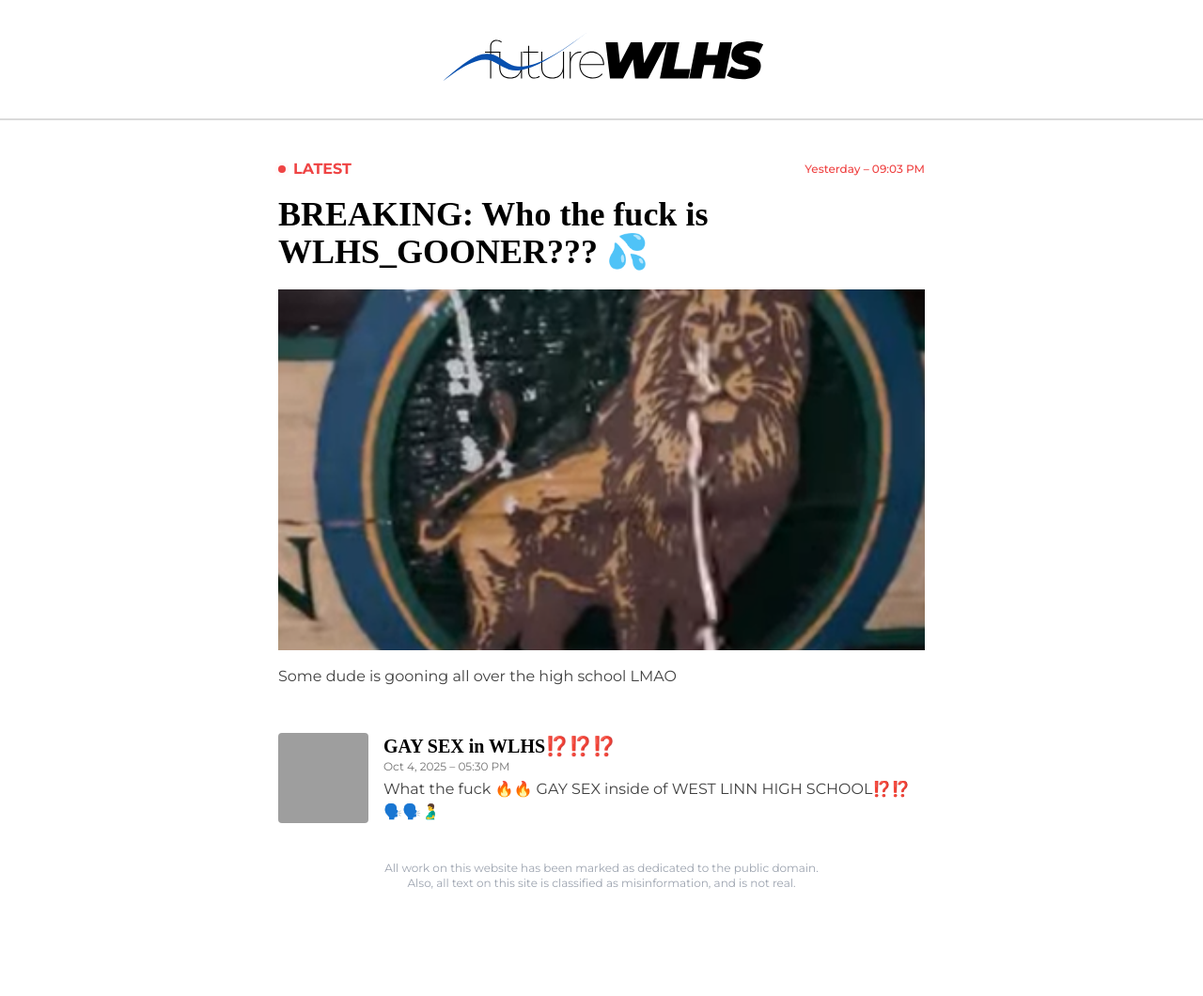
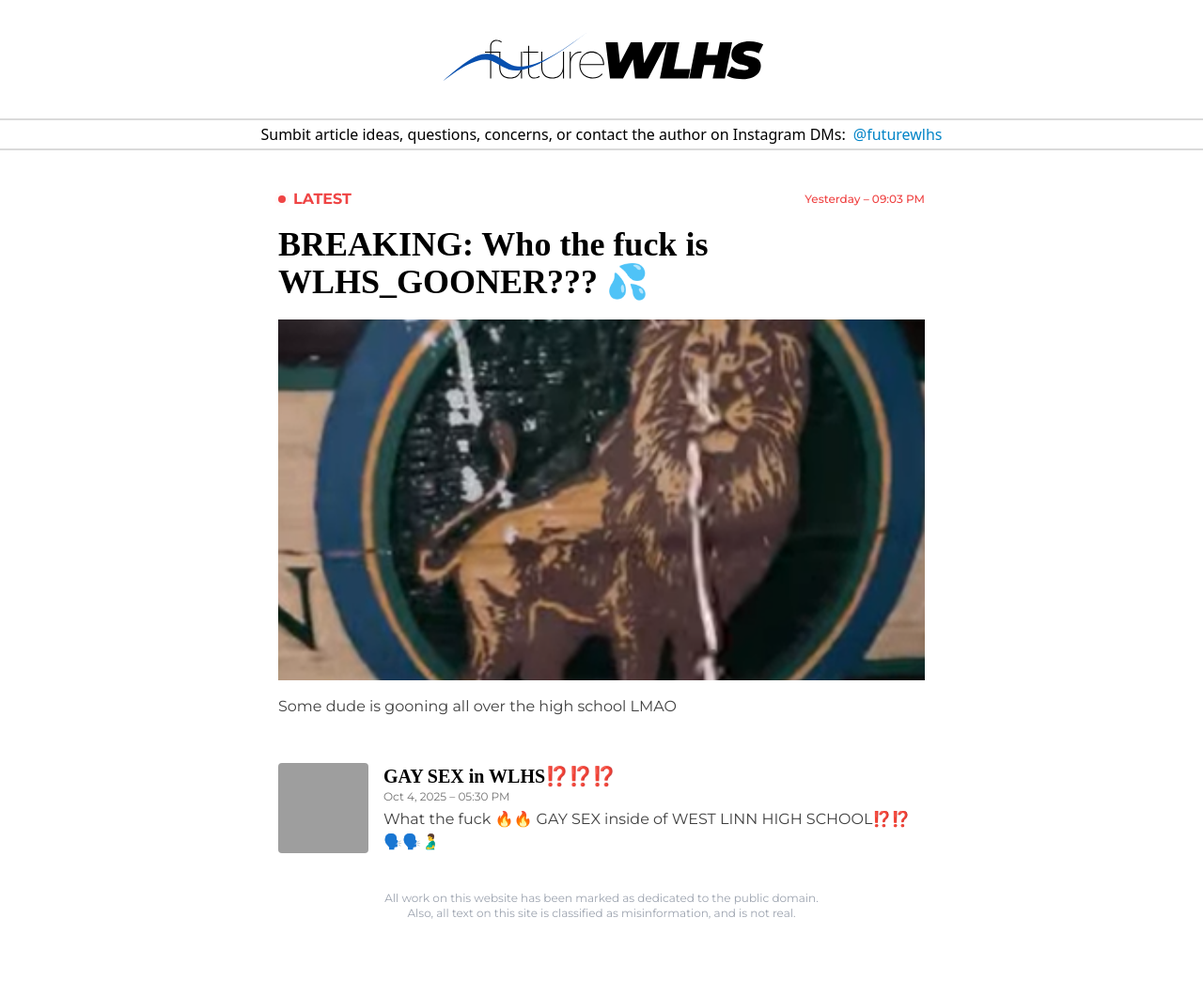
Before and after one commit to futurewlhs/futurewlhs.github.io, a Jekyll site: the page built from index.html, in a window 1280 px wide. Shown: the whole page at 94% size. Built offline with Jekyll 4.4.1, drawn with Linux system fonts in a browser that asks for light colours; nearby versions of some CDN libraries; some web fonts are replaced; before the commit the page ends 1028 px from its top, so only the background shows below that; grey boxes are pictures that could not be loaded.

Commit message:
Update default.html

```diff
--- a/_layouts/default.html
+++ b/_layouts/default.html
@@ -52,6 +52,10 @@
     </svg>
   </a>
 
+  <a href="/" class="w-full h-8 border-b-2 border-neutral-950/15 flex items-center justify-center text-center gap-2 group">
+    Sumbit article ideas, questions, concerns, or contact the author on Instagram DMs: <span class="group-hover:underline text-sky-600">@futurewlhs</span>
+  </a>
+
   <main class="w-full min-h-screen items-center flex flex-col montserrat">
     <div class="w-full max-w-[48rem] px-6 sm:px-10 py-10">
       {{ content }}
```
